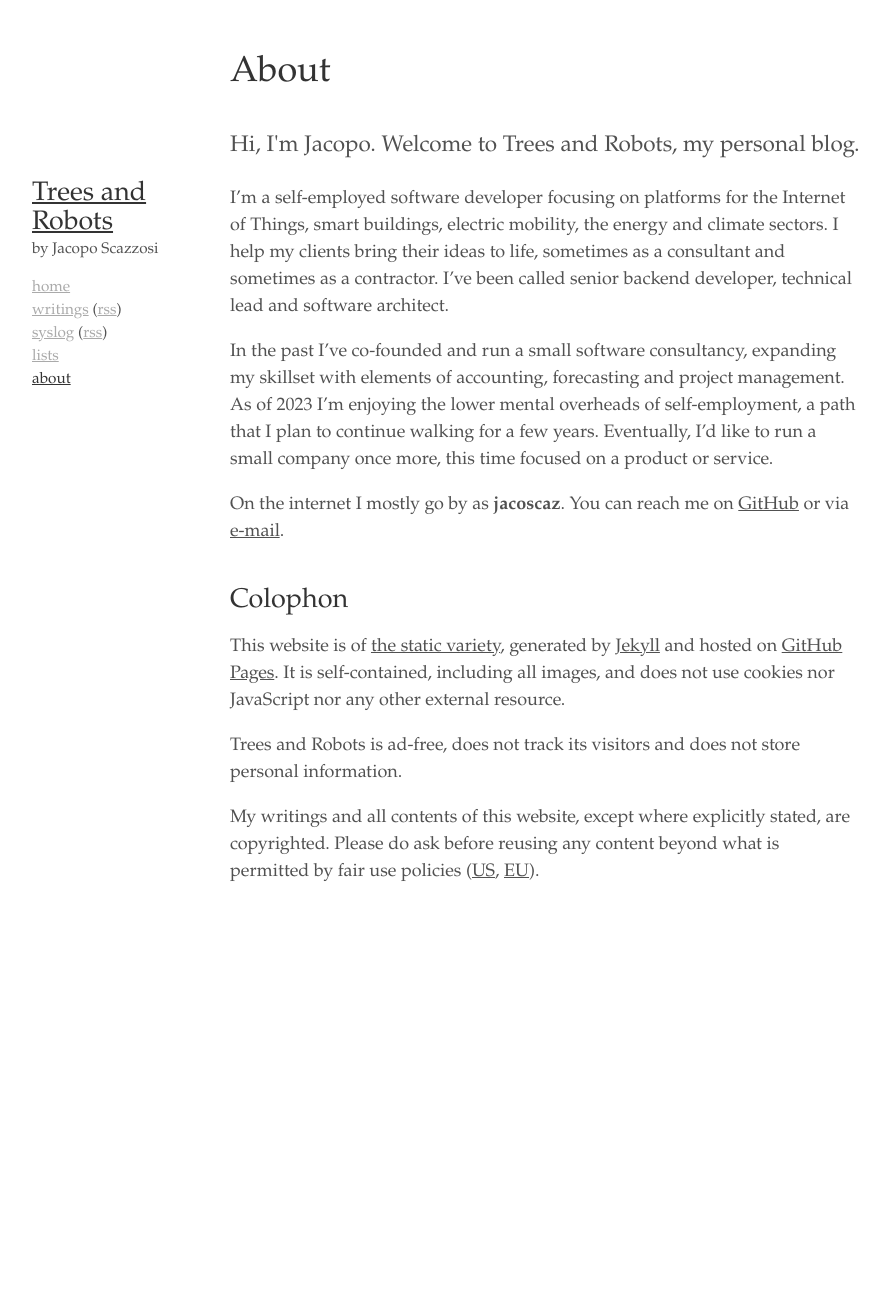
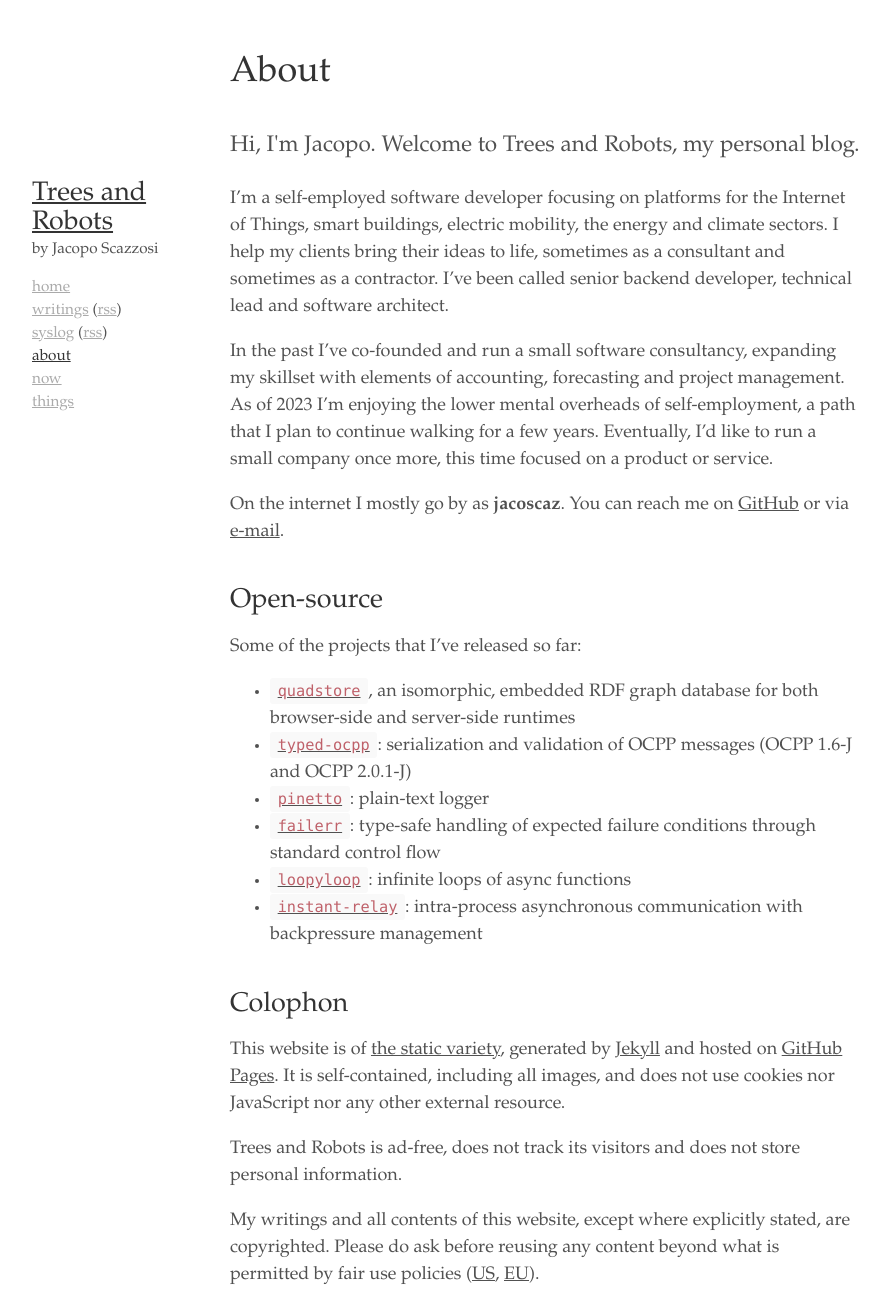
Before and after one commit to jacoscaz/treesandrobots.github.io, a Jekyll site: the page built from about.md, in a window 1280 px wide. Shown: the whole page, without its empty margins (95-984 px from the left). Built offline with Jekyll 4.4.1, drawn with Linux system fonts in a browser that asks for light colours; before the commit the page ends 904 px from its top, so only the background shows below that.

Commit message:
drops lists page, moves things page to root-level, adds now page

```diff
--- a/_config.yml
+++ b/_config.yml
@@ -20,10 +20,12 @@ nav:
     href:           "/syslog.html"
     layout:         "syslog"
     rss:            "/feed-syslog.xml"
-  - name:           "Lists"
-    href:           "/lists.html"
   - name:           "About"
     href:           "/about.html"
+  - name:           "Now"
+    href:           "/now.html"
+  - name:           "Things"
+    href:           "/things.html"
 
 # Sass
 sass:
@@ -58,3 +60,4 @@ defaults:
 markdown: kramdown
 kramdown:
   input: GFM
+  parse_block_html: false
--- a/about.md
+++ b/about.md
@@ -22,6 +22,24 @@ company once more, this time focused on a product or service.
 On the internet I mostly go by as **jacoscaz**. You can reach me on [GitHub][4]
 or via [e-mail][5].
 
+## Open-source
+
+Some of the projects that I've released so far:
+
+- [`quadstore`](https://www.npmjs.com/package/quadstore), an isomorphic,
+  embedded RDF graph database for both browser-side and server-side runtimes
+- [`typed-ocpp`](https://www.npmjs.com/package/typed-ocpp):
+  serialization and validation of OCPP messages (OCPP 1.6-J and OCPP 2.0.1-J)
+- [`pinetto`](https://www.npmjs.com/package/pinetto):
+  plain-text logger
+- [`failerr`](https://www.npmjs.com/package/failerr):
+  type-safe handling of expected failure conditions through
+  standard control flow
+- [`loopyloop`](https://www.npmjs.com/package/loopyloop):
+  infinite loops of async functions
+- [`instant-relay`](https://www.npmjs.com/package/instant-relay):
+  intra-process asynchronous communication with backpressure management
+
 ## Colophon
 
 This website is of [the static variety][3], generated by [Jekyll][1] and
--- a/style.scss
+++ b/style.scss
@@ -60,8 +60,10 @@ strong {
 
 
 code,
+time,
 pre {
   font-family: Menlo, Consolas, Monaco, Liberation Mono, Lucida Console, monospace;
+  font-size: 0.9em;
 }
 
 code {
@@ -128,6 +130,16 @@ blockquote {
   quotes: "\201C""\201D""\2018""\2019";
   font-style: italic;
   letter-spacing: 0.0125rem;
+}
+
+aside {
+  background: #f9f9f9;
+  border-left: 10px solid #ccc;
+  margin: 1.5em 0;
+  padding: 0.5em 10px;
+  quotes: "\201C""\201D""\2018""\2019";
+  font-size: 0.9em;
+  letter-spacing: 0.0125em;
 }
 
 table {
```
Also changed, not shown: lists.md (deleted, +0 -19 lines), lists/software.md (deleted, +0 -47 lines), now.md (added, +39 -0 lines), things.md (renamed from lists/things.md, +5 -3 lines).
